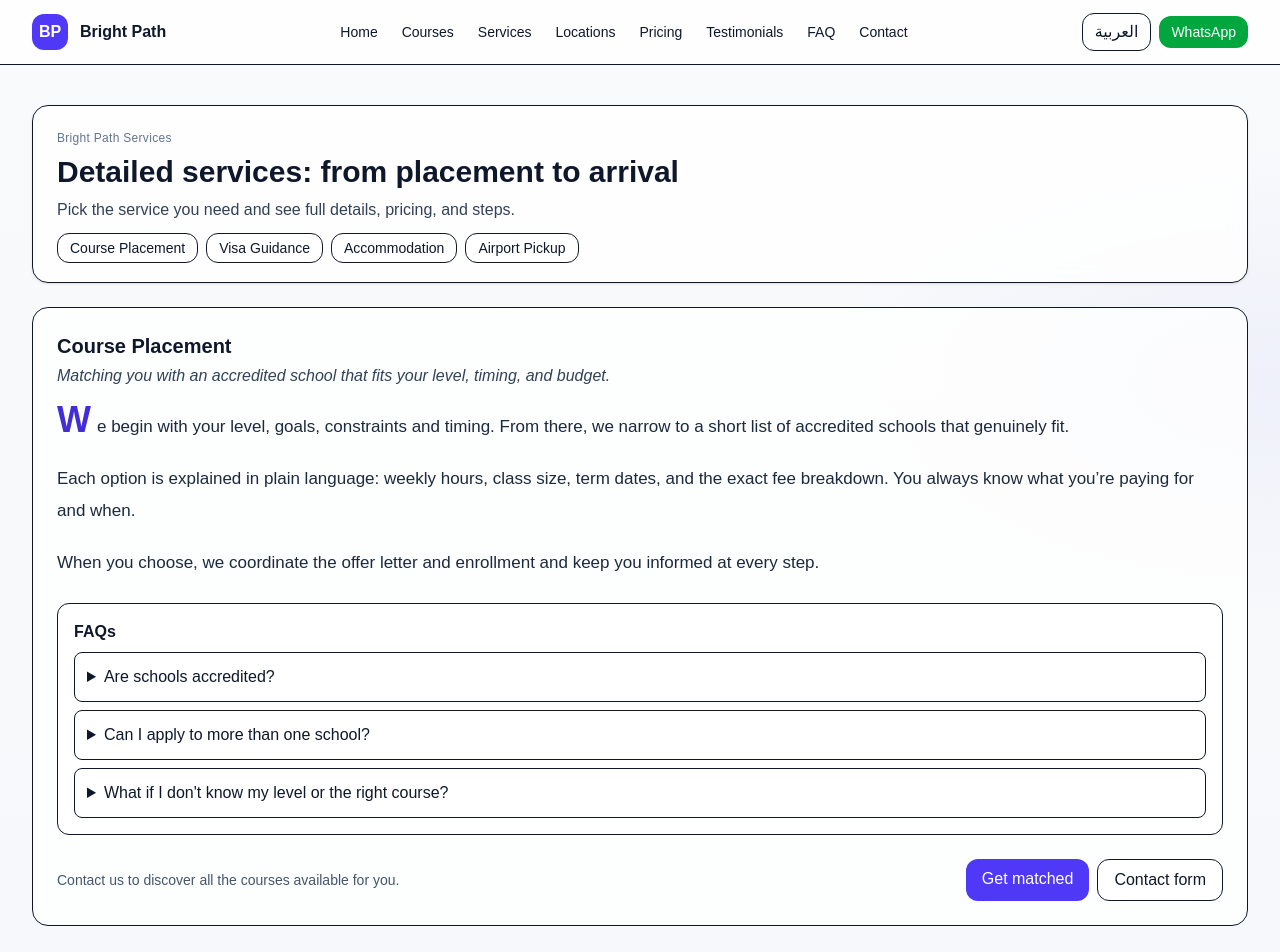
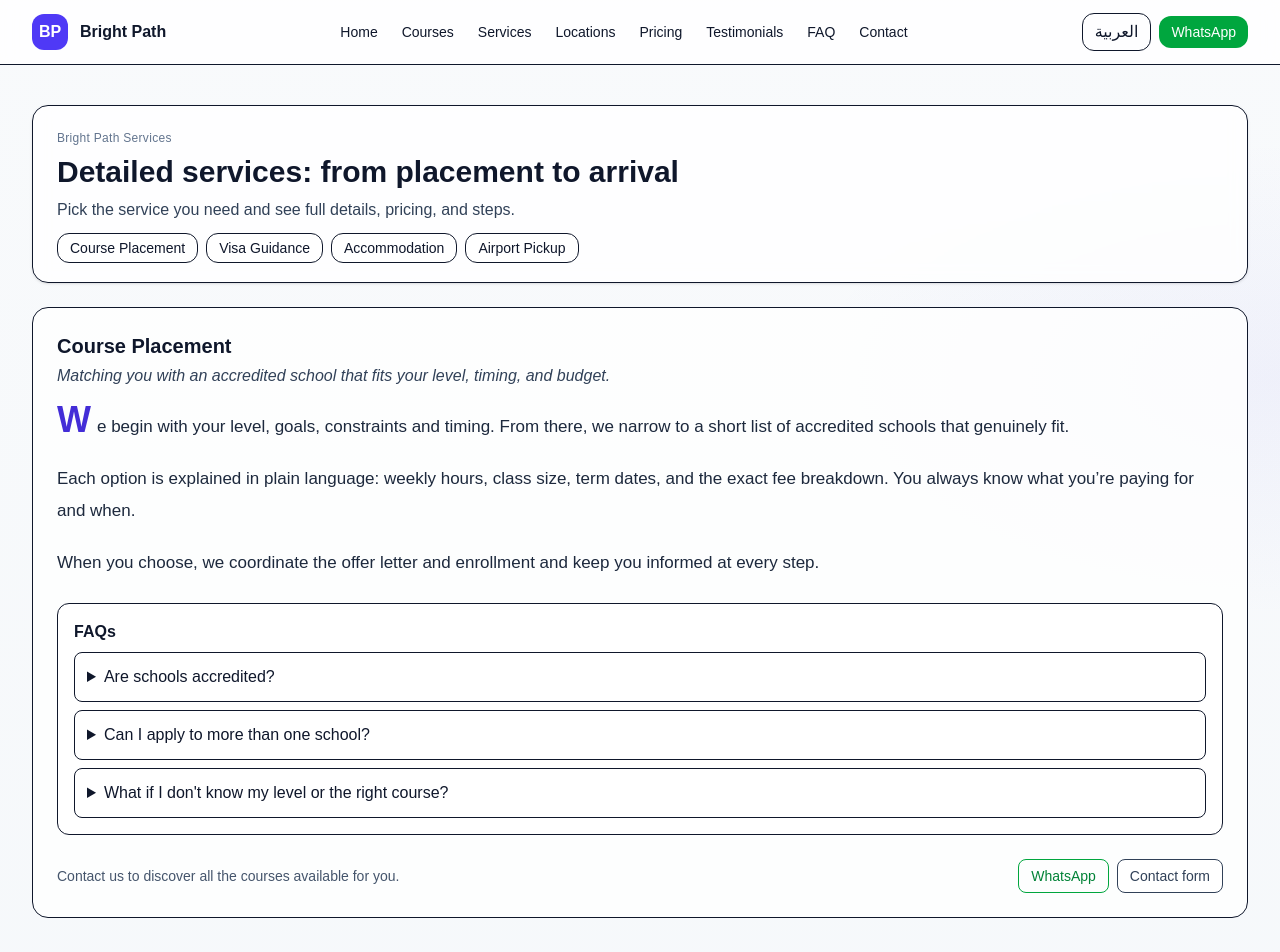
Before and after one commit to simonelebowski/agency, a Next.js app: page /en/services in a window 1280 px wide. Shown: the top 952 px of the page. Built offline with nearby package versions, Linux system fonts and the light colour scheme.

Commit message:
working on services

```diff
--- a/src/components/Services.tsx
+++ b/src/components/Services.tsx
@@ -1,5 +1,5 @@
 "use client";
-import React from "react";
+import Link from "next/link";
 
 /* -------------------------------------------------------
    Minimal helpers (remove if you already have these)
@@ -182,22 +182,16 @@ export default function Services({ t }: { t: ServicesCopy }) {
                 isRTL ? "justify-start" : "justify-end"
               }`}
             >
-              <button
-                className="text-sm inline-flex items-center gap-1 px-3 py-1.5 rounded-xl border bg-white hover:bg-slate-50 transition"
-                aria-label={
-                  isRTL ? `المزيد عن ${s.title}` : `Learn more about ${s.title}`
-                }
-                type="button"
-              >
-                {isRTL ? "المزيد" : "Learn more"}
-                <span
-                  className={`transition-transform group-hover:translate-x-0.5 ${
-                    isRTL ? "-scale-x-100" : ""
-                  }`}
-                >
-                  →
-                </span>
-              </button>
+              <Link
+  href={{ pathname: isRTL ? "/services" : "/en/services", hash: s.id }}
+  className="group text-sm inline-flex items-center gap-1 px-3 py-1.5 rounded-xl border bg-white hover:bg-slate-50 transition focus-visible:outline-none focus-visible:ring focus-visible:ring-slate-300"
+  aria-label={isRTL ? `المزيد عن ${s.title}` : `Learn more about ${s.title}`}
+>
+  {isRTL ? "المزيد" : "Learn more"}
+  <span className={`ms-1 transition-transform group-hover:translate-x-0.5 ${isRTL ? "-scale-x-100" : ""}`}>
+    →
+  </span>
+</Link>
             </div>
           </Card>
         ))}
--- a/src/components/ServicesAll.tsx
+++ b/src/components/ServicesAll.tsx
@@ -295,18 +295,18 @@ const Hairline = () => (
                   <div className="flex gap-2">
                     <a
                       href={s.cta[lang].primary.href}
-                      className="px-4 py-2 rounded-xl bg-indigo-600 text-white hover:bg-indigo-700 focus-visible:outline-none focus-visible:ring focus-visible:ring-indigo-300"
+                      className="px-3 py-1.5 text-sm rounded-lg border border-green-600 text-green-700 hover:bg-green-50 focus-visible:outline-none focus-visible:ring focus-visible:ring-green-300"
+                      aria-label={isRTL ? "التواصل عبر واتساب" : "Chat on WhatsApp"}
                     >
-                      {s.cta[lang].primary.label}
+                      {isRTL ? "واتساب" : "WhatsApp"}
                     </a>
-                    {s.cta[lang].secondary ? (
-                      <a
-                        href={s.cta[lang].secondary.href}
-                        className="px-4 py-2 rounded-xl border bg-white hover:bg-slate-50 focus-visible:outline-none focus-visible:ring focus-visible:ring-slate-300"
+                    <a
+                        // href={s.cta[lang].secondary.href}
+                        className="px-3 py-1.5 text-sm rounded-lg border bg-white text-slate-700 hover:bg-slate-50 focus-visible:outline-none focus-visible:ring focus-visible:ring-slate-300"
+                        aria-label={isRTL ? "نموذج التواصل" : "Contact form"}
                       >
-                        {s.cta[lang].secondary!.label}
-                      </a>
-                    ) : null}
+                        {isRTL ? "نموذج التواصل" : "Contact form"}
+                    </a>
                   </div>
                 </div>
               </SectionCard>
@@ -323,8 +323,8 @@ const Hairline = () => (
             <div className="text-sm text-slate-600">{isRTL ? "احجز استشارة مجانية 15 دقيقة أو تواصل عبر واتساب." : "Book a free 15-minute consult or chat on WhatsApp."}</div>
           </div>
           <div className="flex gap-2">
-            <a href="https://wa.me/966500000000" className="px-4 py-2 rounded-xl bg-green-600 text-white hover:bg-green-700 focus-visible:outline-none focus-visible:ring focus-visible:ring-green-300">WhatsApp</a>
-            <a href={isRTL ? "/contact" : "/en/contact"} className="px-4 py-2 rounded-xl border bg-white hover:bg-slate-50 focus-visible:outline-none focus-visible:ring focus-visible:ring-slate-300">{isRTL ? "نموذج التواصل" : "Contact form"}</a>
+            <a href="https://wa.me/966500000000" className="px-4 py-2 rounded-xl bg-green-600 text-white hover:bg-green-700 focus-visible:outline-none focus-visible:ring focus-visible:ring-green-300" aria-label={isRTL ? "التواصل عبر واتساب" : "Chat on WhatsApp"}>WhatsApp</a>
+            <a href={isRTL ? "/contact" : "/en/contact"} className="px-4 py-2 rounded-xl border bg-white hover:bg-slate-50 focus-visible:outline-none focus-visible:ring focus-visible:ring-slate-300" aria-label={isRTL ? "نموذج التواصل" : "Contact form"}>{isRTL ? "نموذج التواصل" : "Contact form"}</a>
           </div>
         </section>
       </div>
--- a/src/data/content.ts
+++ b/src/data/content.ts
@@ -48,18 +48,22 @@ export const content = {
       heading: "What we do",
       items: [
         {
+          id: "course-placement",
           title: "Course Placement",
           desc: "Personalized matching with accredited schools.",
         },
         {
+          id: "visa-guidance",
           title: "Visa Guidance",
           desc: "Documentation review and interview prep.",
         },
         {
+          id: "accommodation",
           title: "Accommodation",
           desc: "Homestay, residence, or private rentals.",
         },
         {
+          id: "airport-pickup",
           title: "Airport Pickup",
           desc: "Meet-and-greet and safe arrival support.",
         },
```
